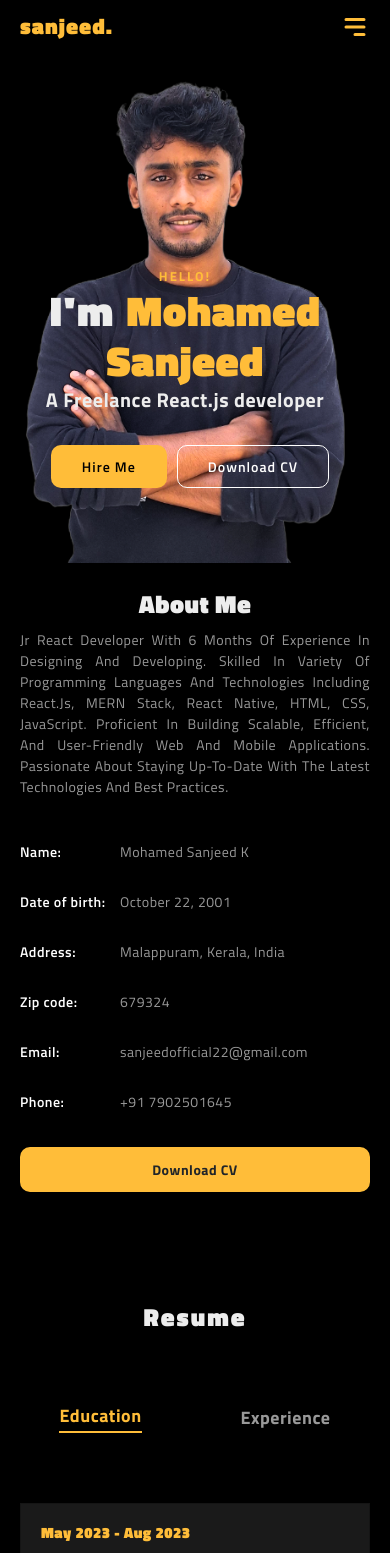
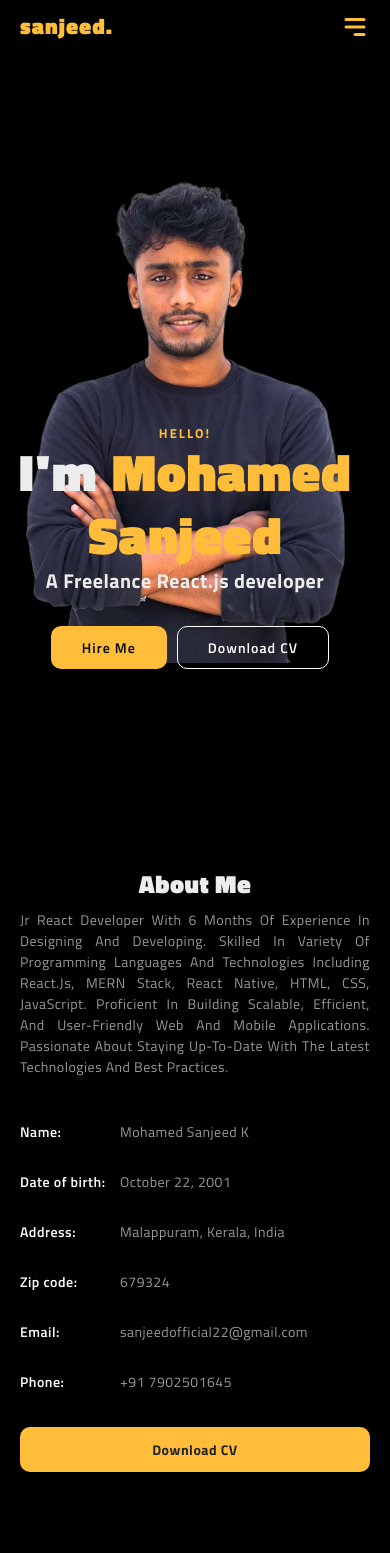
Before and after one commit to sanjjuo/Old-Portfolio, a React (Vite) app in the folder Frontend/my-app/: page / in a window 390 px wide. Shown: the top 1553 px of the page. Built offline with nearby package versions, Linux system fonts and the light colour scheme.

Commit message:
some styles

```diff
--- a/Frontend/my-app/src/components/Responsive.css
+++ b/Frontend/my-app/src/components/Responsive.css
@@ -57,7 +57,7 @@
         padding: 0;
         display: flex;
         flex-direction: column;
-        justify-content: space-between;
+        justify-content: space-around;
         height: 100%;
     }
 
@@ -127,7 +127,7 @@
 
 
     .mobile-home-section .home-person-image {
-        height: 500px;
+        height: 700px;
         width: 100%;
     }
 
@@ -140,7 +140,7 @@
 
     .mobile-home-section .contents {
         position: absolute;
-        top: 40%;
+        bottom: 100px;
         text-align: center;
         padding: 0;
 
@@ -156,7 +156,7 @@
     }
 
     .mobile-home-section .contents h2 {
-        font-size: 42px;
+        font-size: 52px;
         font-weight: 800;
         letter-spacing: 2px;
         color: #ededed;
@@ -256,7 +256,7 @@
     /* about */
 
     .about-section {
-        padding: 20px 0 0 !important;
+        padding: 100px 0 0 !important;
     }
 
     .about-section .container-fluid {
```
